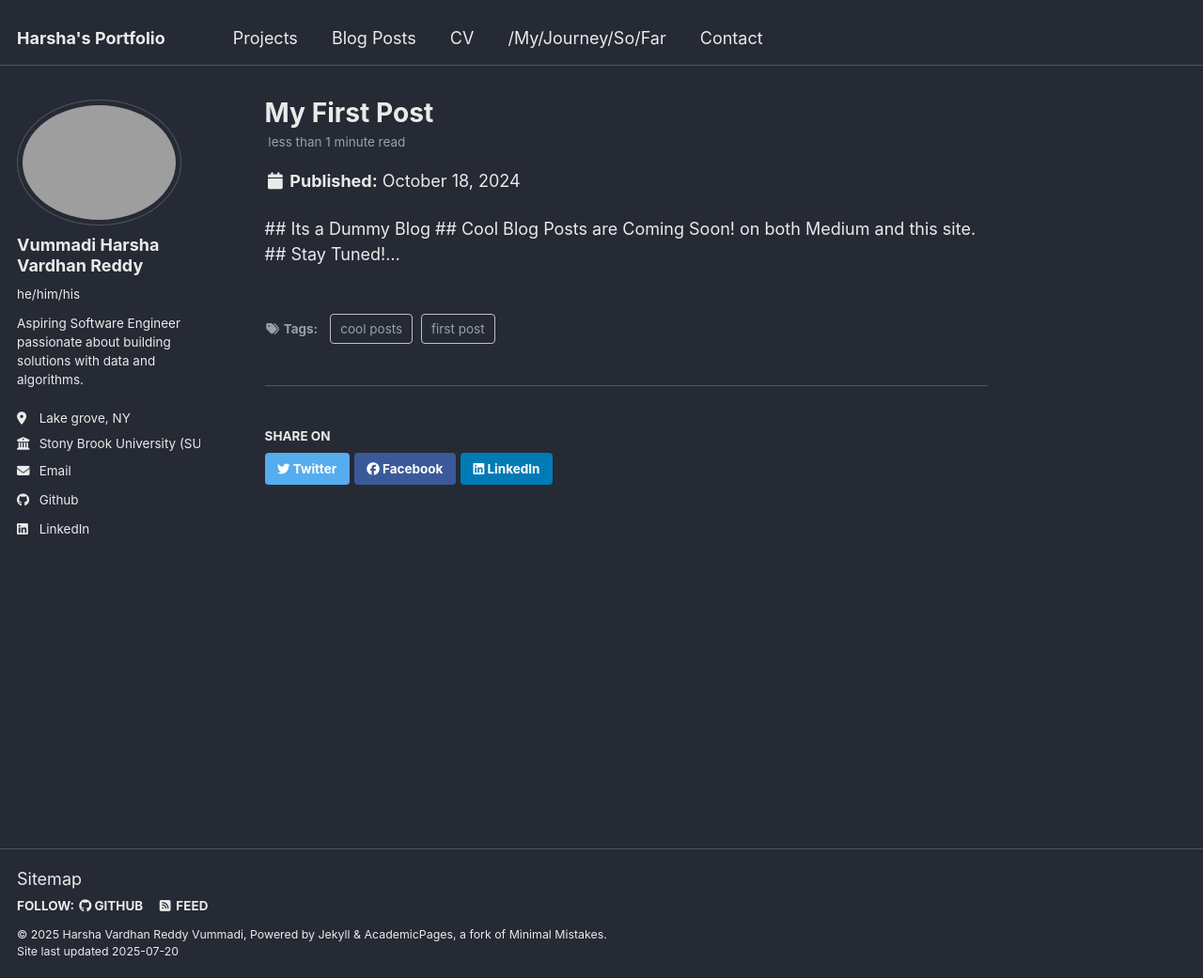
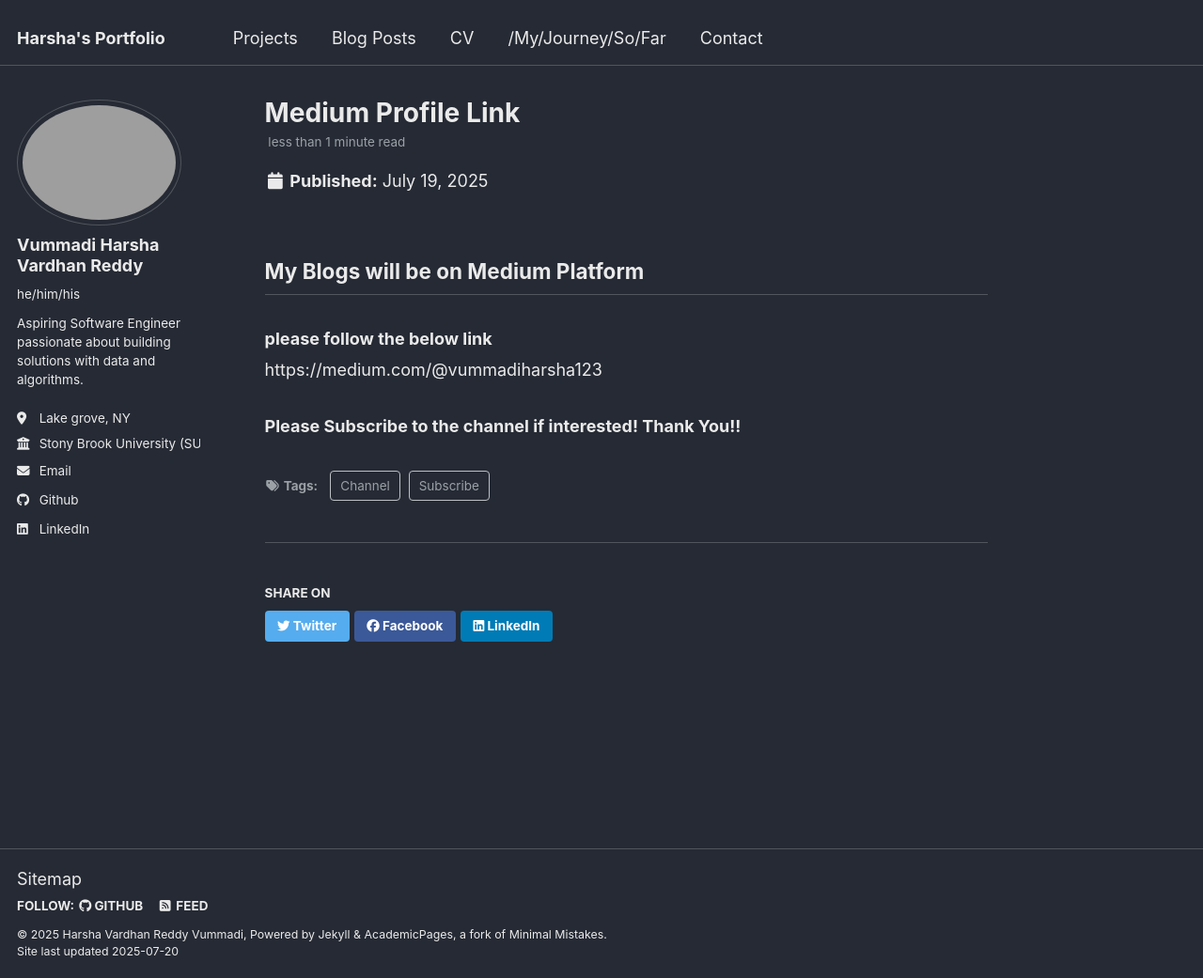
Before and after one commit to VummadiHarsha39/vummadiharsha39.github.io, a Jekyll site: the page built from _posts/2024-10-18-blog-post-1.md, in a window 1280 px wide and 1041 px high. Shown: the whole window at 94% size. Built offline with Jekyll 4.4.1, drawn with Linux system fonts in a browser that asks for light colours.

Commit message:
done some changes in Blogs and Added new projects

```diff
--- a/_posts/2024-10-18-blog-post-1.md
+++ b/_posts/2024-10-18-blog-post-1.md
@@ -1,11 +1,13 @@
 ---
-title: 'My First Post'
-date: 2024-10-18
+title: 'Medium Profile Link'
+date: 2025-07-19
 permalink: /posts/2024/10/blog-post-1/
 tags:
-  - cool posts
-  - first post
+  - Channel
+  - Subscribe
 ---
- ## Its a Dummy Blog
- ## Cool Blog Posts are Coming Soon! on both Medium and this site.
- ## Stay Tuned!...
+## My Blogs will be on Medium Platform
+### please follow the below link
+ https://medium.com/@vummadiharsha123
+
+### Please Subscribe to the channel if interested! Thank You!!
```
Also changed, not shown: _pages/my-story.md (+1 -1 lines), _portfolio/portfolio-10.md (added, +70 -0 lines), _portfolio/portfolio-11.md (added, +92 -0 lines), images/Backend.png (added), images/Bus_Ridership.png (added), images/Bus_ridership_data_graph.png (added), images/Emo_interface.png (added), images/Emo_output.png (added), images/OE.png (added), images/Performance_measures.png (added), images/Qgis 2.png (added), images/Qgis.png (added), images/Route_anal.png (added), images/hamlets.png (added), 1 more files.
